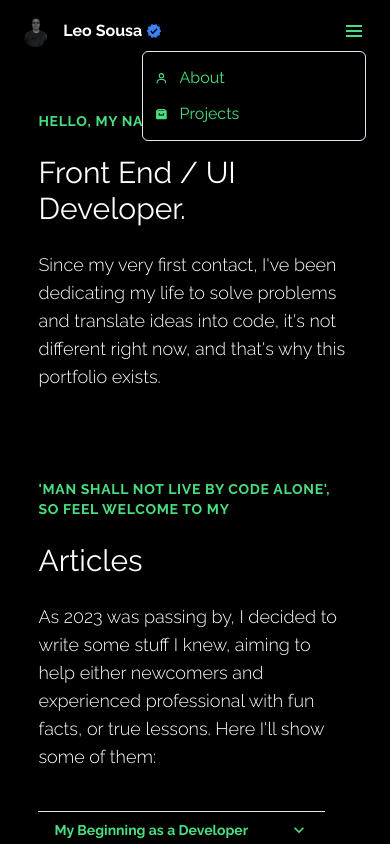
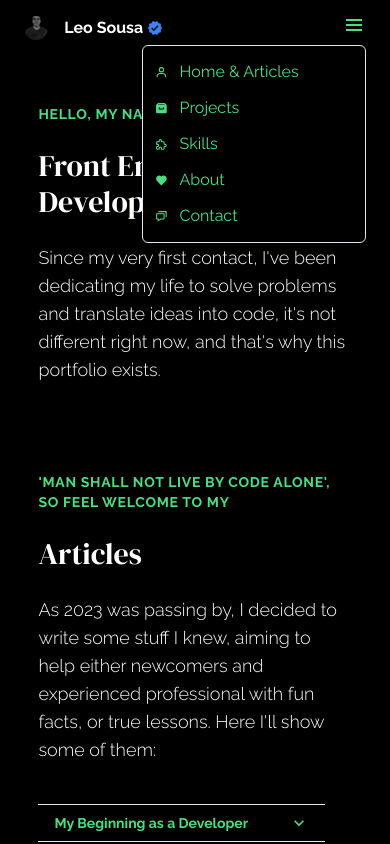
Before and after one commit to sousalmdev/portfoolio, a Next.js app: page / in a window 390 px wide. Both pictures are taken after a click on the button 353 px from the left and 31 px from the top of the page. Shown: the top 844 px of the page. Built offline with nearby package versions, Linux system fonts and the light colour scheme.

Commit message:
Add: Dm-Sans Display Font and adding full navigation topics to mobile version

```diff
--- a/app/components/about.tsx
+++ b/app/components/about.tsx
@@ -4,6 +4,7 @@ import React from 'react'
 import Image from 'next/image';
 import Leo from '@/app/assets/Imagem do WhatsApp de 2024-04-04 à(s) 23.13.22_5cc7a10f.jpg'
 import { Divider } from '@chakra-ui/react';
+import { dm } from '../fonts/dm-sans';
 export const About = () => {
     return (
       <>
@@ -19,7 +20,7 @@ export const About = () => {
             , NOW, YOU'RE GONNA KNOW
           </h2>
           <br />
-          <h1 className={`text-3xl md:text-6xl `}>
+          <h1 className={` ${dm.className} text-3xl md:text-6xl `}>
             Who I am
           </h1>
           <br />
@@ -42,7 +43,7 @@ export const About = () => {
            KNOW MY
           </h2>
           <br />
-          <h1 className={`text-3xl md:text-6xl `}>
+          <h1 className={`text-3xl md:text-6xl ${dm.className}`}>
             Hobbies
           </h1>
           <br /><br />
--- a/app/components/articles.tsx
+++ b/app/components/articles.tsx
@@ -1,6 +1,7 @@
 /* eslint-disable react/no-unescaped-entities */
 import React from 'react';
 import { Accordionn } from './accordion';
+import { dm } from '../fonts/dm-sans';
 export const Articles = () => {
     return (
       <div
@@ -12,7 +13,7 @@ export const Articles = () => {
           'MAN SHALL NOT LIVE BY CODE ALONE', SO FEEL WELCOME TO MY
         </h2>
         <br />
-        <h1 className={`text-3xl md:text-6xl`}>Articles</h1>
+        <h1 className={`text-3xl md:text-6xl ${dm.className}`}>Articles</h1>
         <br />
         <p
           className={` w-full xl:w-2/5 md:w-4/5 sm:w-4/5 md:text-3xl  text-lg font-light `}
--- a/app/components/carrossel.tsx
+++ b/app/components/carrossel.tsx
@@ -20,6 +20,7 @@ import debsigner from "@/app/assets/Captura de tela 2024-03-26 230222.png";
 import Link from "next/link";
 import { BiLogoCss3, BiLogoGithub, BiLogoHtml5, BiLogoJavascript, BiLogoReact, BiWorld } from "react-icons/bi";
 import { GitHubLogoIcon } from "@radix-ui/react-icons";
+import { dm } from "../fonts/dm-sans";
 
 const Carrossel = () => {
   return (
@@ -28,7 +29,7 @@ const Carrossel = () => {
         <Carousel className="w-3/4 md:self-start self-center ">
           <CarouselContent>
             <CarouselItem className="w-full">
-              <h1 className={`flex text-3xl md:text-5xl `}>
+              <h1 className={`flex text-3xl md:text-5xl ${dm.className} `}>
                 <span className="text-pink-600">Deb</span>signer
               </h1>
               <br />
@@ -77,7 +78,7 @@ const Carrossel = () => {
             </CarouselItem>
 
             <CarouselItem className="w-full">
-              <h1 className={`flex text-3xl md:text-5xl `}>
+              <h1 className={`flex text-3xl md:text-5xl ${dm.className} `}>
                 Houses<span className="text-blue-400">8</span>
            </h1>
            <br />
--- a/app/components/introducing.tsx
+++ b/app/components/introducing.tsx
@@ -1,5 +1,6 @@
 /* eslint-disable react/no-unescaped-entities */
 import React from 'react'
+import { dm } from '../fonts/dm-sans';
 
 
 export const Introducing = () => {
@@ -15,7 +16,7 @@ export const Introducing = () => {
             HELLO, MY NAME IS LEO AND IM A
           </h2>
           <br />
-          <h1 className={`text-3xl md:text-6xl`}>
+          <h1 className={`text-3xl md:text-6xl ${dm.className}`}>
             Front End / UI
             <br />
             Developer.
--- a/app/components/menu.tsx
+++ b/app/components/menu.tsx
@@ -8,11 +8,12 @@ import {
   Icon,
   MenuDivider,
 } from "@chakra-ui/react";
-import { BiMenu, BiSolidArchive, BiSolidLock, BiUser } from "react-icons/bi";
+import { BiChat, BiMenu, BiSolidArchive, BiSolidHeart, BiSolidLock, BiUser } from "react-icons/bi";
 import Link from "next/link";
+import { TbPuzzle } from "react-icons/tb";
 export const MenuUi = () => {
   return (
-    <div className={` flex self-end text-right sm:hidden`}>
+    <div className={`sm:hidden`}>
       <Menu>
         <MenuButton className=" text-green-400">
           <BiMenu size={"24px"} />
@@ -22,29 +23,47 @@ export const MenuUi = () => {
           textAlign={"right"}
           color={"rgb(74 222 128)"}
         >
-
           <MenuItem
             as={Link}
-            href={"#about"}
+            href={"#"}
             className="flex justify-between"
             icon={BiUser(Icon)}
             background={"black"}
           >
-            About
-
+            Home & Articles
           </MenuItem>
 
           <MenuItem
-
             as={Link}
             href="#projects"
             className="flex justify-between"
             icon={BiSolidArchive(Icon)}
             background={"black"}
-
           >
             Projects
           </MenuItem>
+          <MenuItem
+            as={Link}
+            href={"#skills"}
+            icon={TbPuzzle(Icon)}
+            background={"black"}
+          >
+            Skills
+          </MenuItem>
+          <MenuItem
+            as={Link}
+            href={"#about"}
+            icon={BiSolidHeart(Icon)}
+            background={"black"}
+          >
+            About
+          </MenuItem>
+          <MenuItem as={Link} href={"/contact"}
+          icon={BiChat(Icon)}
+          background={"black"}>
+            Contact
+          </MenuItem>
+
         </MenuList>
       </Menu>
     </div>
--- a/app/components/projects.tsx
+++ b/app/components/projects.tsx
@@ -3,16 +3,17 @@ import React from 'react'
 
 
 import Carrossel from './carrossel';
+import { dm } from '../fonts/dm-sans';
 
 export const Projects = () => {
     return (
       <>
-        <div id="projects" className="animate-fade-in-bottom py-20 text-left">
+        <div id="projects" className="animate-fade-in-bottom py-20 md:w-full w-11/12 text-left">
           <h2 className={`text-green-400 tracking-wider font-bold`}>
             EVERY GOOD DEVELOPER HAS TO HAVE MANY GOOD
           </h2>
           <br />
-          <h1 className={`text-4xl md:text-6xl`}>Projects.</h1>
+          <h1 className={`text-4xl md:text-6xl ${dm.className}`}>Projects.</h1>
           <br />
           <p className=" w-full xl:w-2/5 md:w-4/5 sm:w-4/5 text-lg h-auto md:text-3xl font-light">
             There's some of my most important projects, that I created for
--- a/app/components/skills.tsx
+++ b/app/components/skills.tsx
@@ -4,19 +4,20 @@ import { BiData, BiLogoAngular, BiLogoHtml5, BiLogoJavascript, BiLogoMongodb, Bi
 import { SiMongodb, SiMysql, SiNextdotjs, SiSequelize } from "react-icons/si";
 import { TbBrain, TbHammer, TbLanguage, TbMoodHappy, TbMoodHappyFilled, TbPaintFilled } from "react-icons/tb";
 import { Divider,Icon } from '@chakra-ui/react';
+import { dm } from '../fonts/dm-sans';
 export const Skills = () => {
     return (
       <>
         <div
           id="skills"
-          className="animate-fade-in-bottom py-20 text-left w-11/12 md:w-full"
+          className="animate-fade-in-bottom py-20 text-left md:w-full w-11/12"
         >
           <h2 className={`text-green-400 tracking-wider font-bold`}>
             THERE'S NO DEVELOPER WITHOUT SOME
           </h2>
 
           <br />
-          <h1 className={`text-4xl md:text-6xl`}>Skills.</h1>
+          <h1 className={`text-4xl md:text-6xl ${dm.className}`}>Skills.</h1>
 
           <br />
           <p className="w-full md:w-2/4 text-xl h-auto md:text-3xl font-light">
--- /dev/null
+++ b/app/fonts/dm-sans.tsx
@@ -0,0 +1,6 @@
+import { DM_Serif_Display } from "next/font/google";
+
+export const dm = DM_Serif_Display({
+    subsets: ["latin"],
+    weight: "400"
+  });
--- a/app/layout.tsx
+++ b/app/layout.tsx
@@ -1,14 +1,15 @@
 import { ChakraProvider } from "@chakra-ui/react";
+import { Avatar, AvatarBadge, AvatarGroup } from "@chakra-ui/react";
 import Link from "next/link";
 import Image from "next/image";
-import leo from '@/app/assets/Imagem do WhatsApp de 2024-04-04 à(s) 23.13.22_5cc7a10f.jpg';
+import leo from "@/app/assets/Imagem do WhatsApp de 2024-04-04 à(s) 23.13.22_5cc7a10f.jpg";
 import { Metadata } from "next";
 import { Raleway } from "next/font/google";
 import "./globals.css";
 import { MenuUi } from "./components/menu";
 import { MdVerified } from "react-icons/md";
 
- const jost = Raleway({
+const jost = Raleway({
   subsets: ["latin"],
   weight: ["100", "200", "300", "400", "500", "600", "700", "800"],
 });
@@ -17,27 +18,31 @@ interface ActiveLinkProps {
   children: React.ReactNode;
 }
 
-
-
 export const metadata: Metadata = {
   title: "Portfolio Leandro Sousa",
 };
 
 export default function RootLayout({
   children,
-}: Readonly < {
+}: Readonly<{
   children: React.ReactNode;
-}> ){
+}>) {
   return (
-
-      <html className={`scroll-smooth`}>
-          <ChakraProvider>
-        <body className={`${jost.className} bg-black flex-col h-min-screen flex text-left items-center`}>
+    <html className={`scroll-smooth`}>
+      <ChakraProvider>
+        <body
+          className={`${jost.className} bg-black flex-col h-min-screen flex text-left items-center`}
+        >
           <header
             className={` bg-black/50 backdrop-blur sticky top-0 p-2 bg-black z-50  text-white w-11/12 md:w-3/4 flex items-center md:justify-between justify-between `}
           >
             <div id="title" className="flex gap-4 py-2 items-center">
-              <Image src={leo} alt="leo" height={30} className="rounded-full" />
+              <Avatar
+                size="xs"
+                name="Leo Sousa"
+                src={leo.src}
+                objectFit={`cover`}
+              />
               <h2 className="font-bold flex items-center gap-1">
                 Leo Sousa{" "}
                 <span>
@@ -69,7 +74,7 @@ export default function RootLayout({
           {children}
 
           <footer
-            className={` absolute bottom-0 pt-2  pb-20 bg-green-400 w-full text-black flex items-center justify-center  ${jost.className}`}
+            className={` absolute bottom-0 pt-2 md:p-1  pb-20 bg-green-400 w-full text-black flex items-center justify-center  ${jost.className}`}
           >
             <ul className="flex items-center md:justify-evenly md:gap-0 justify-center text-center md:w-3/4 w-11/12 gap-7  text-sm md:text-base">
               <li className="flex flex-col">
@@ -109,8 +114,8 @@ export default function RootLayout({
               </li>
             </ul>
           </footer>
-        </body> </ChakraProvider>
-      </html>
-
+        </body>{" "}
+      </ChakraProvider>
+    </html>
   );
 }
```
